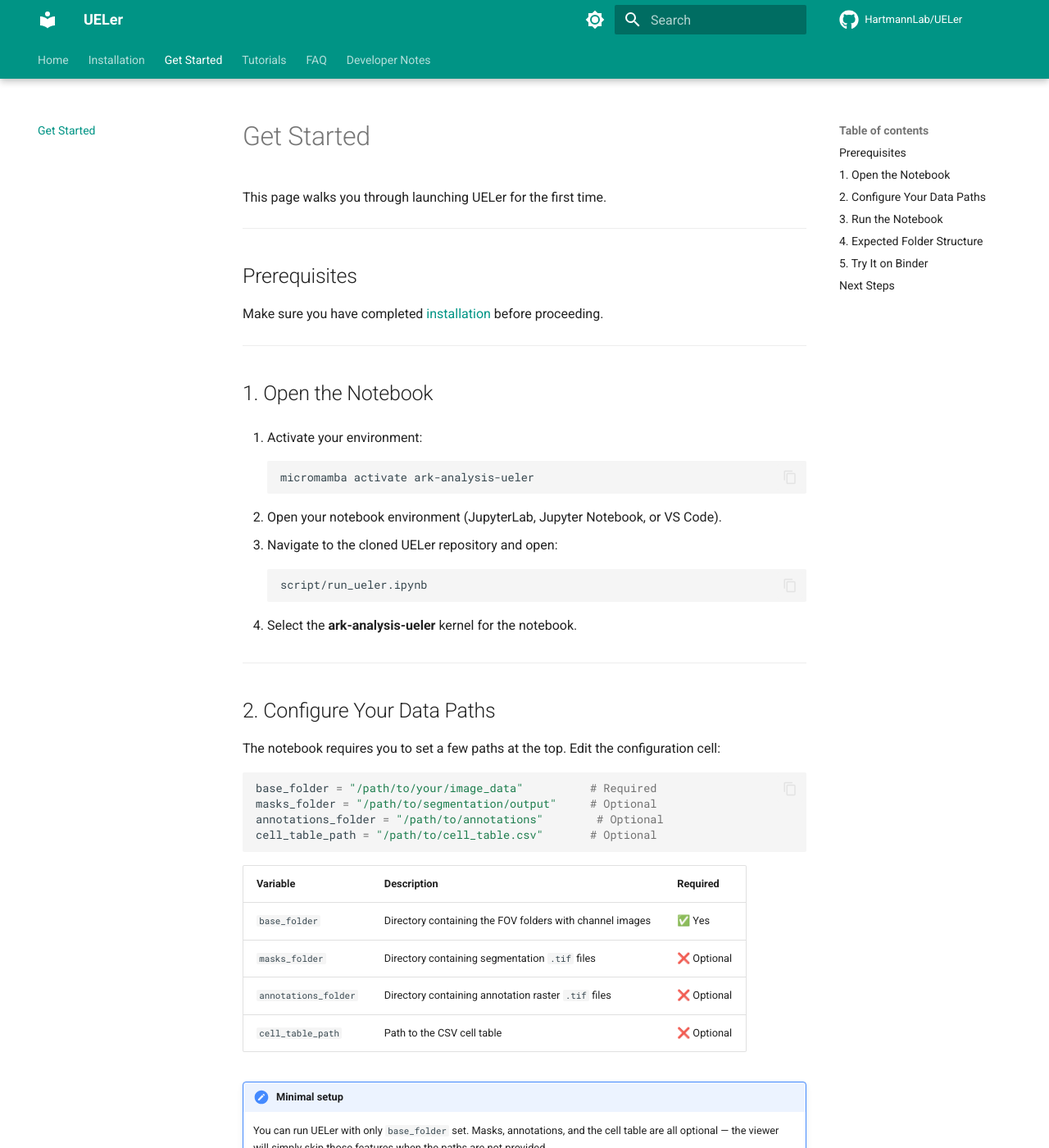
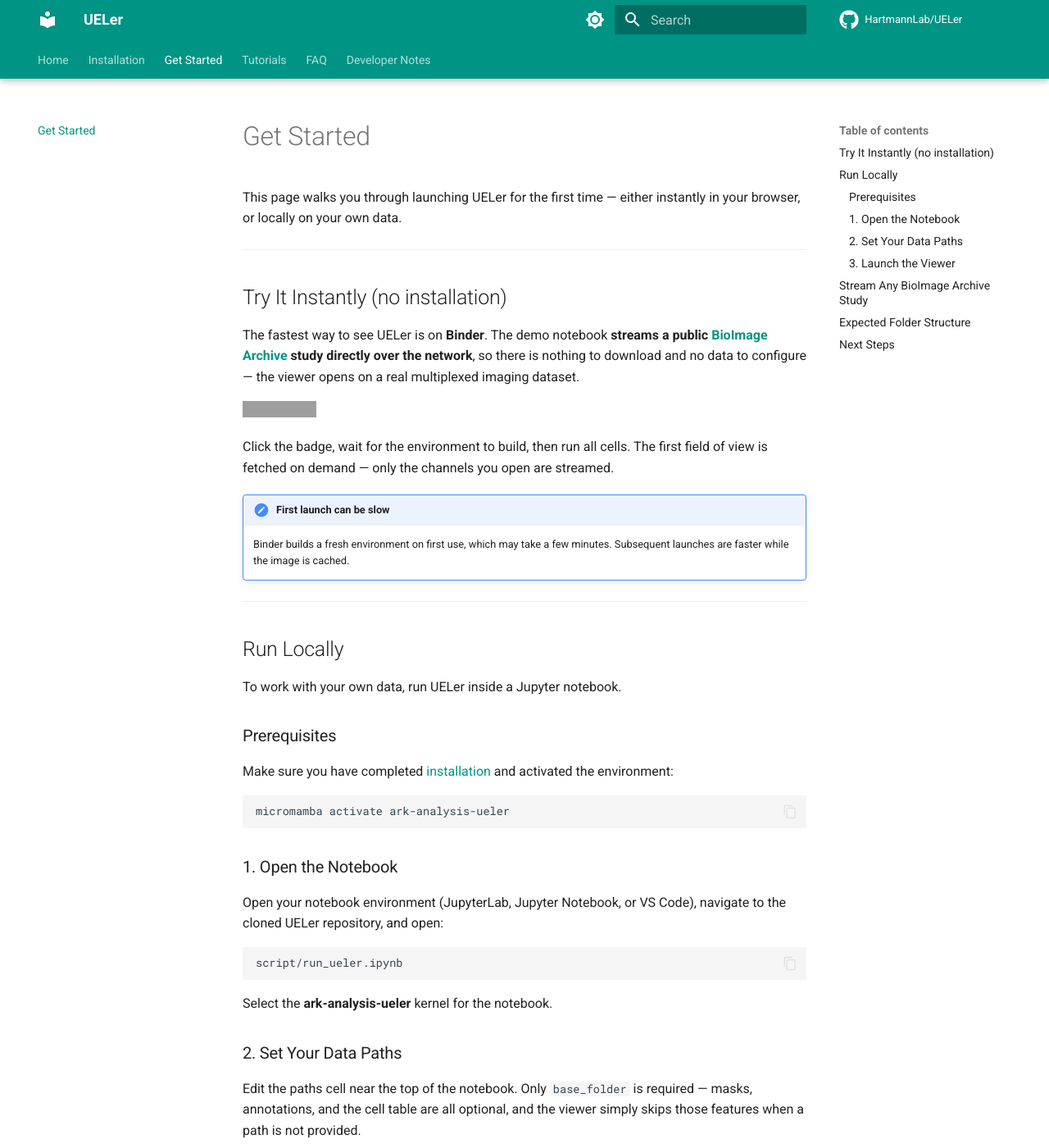
Before and after one commit to HartmannLab/UELer, an MkDocs documentation site: the page built from docs/getting-started.md, in a window 1280 px wide and 1400 px high. Shown: the whole window at 82% size. Built offline with MkDocs 1.6.1 and Material for MkDocs 9.7.7, drawn with Linux system fonts in a browser that asks for light colours; comment, search, counter and statistics services are not loaded; some of the changed text lies outside the part shown; grey boxes are pictures that could not be loaded.

Commit message:
feat: Update Binder links and add new demo notebook for streaming BioImage Archive studies

````diff
--- a/docs/getting-started.md
+++ b/docs/getting-started.md
@@ -1,66 +1,149 @@
 # Get Started
 
-This page walks you through launching UELer for the first time.
+This page walks you through launching UELer for the first time — either instantly in your browser,
+or locally on your own data.
 
 ---
 
-## Prerequisites
+## Try It Instantly (no installation)
 
-Make sure you have completed [installation](installation.md) before proceeding.
+The fastest way to see UELer is on **Binder**. The demo notebook **streams a public
+[BioImage Archive](https://www.ebi.ac.uk/bioimage-archive/) study directly over the network**, so
+there is nothing to download and no data to configure — the viewer opens on a real multiplexed
+imaging dataset.
+
+[![Binder](https://mybinder.org/badge_logo.svg)](https://mybinder.org/v2/gh/HartmannLab/UELer/main?urlpath=%2Fdoc%2Ftree%2Fscript%2Frun_ueler_binder.ipynb)
+
+Click the badge, wait for the environment to build, then run all cells. The first field of view is
+fetched on demand — only the channels you open are streamed.
+
+!!! note "First launch can be slow"
+    Binder builds a fresh environment on first use, which may take a few minutes. Subsequent
+    launches are faster while the image is cached.
 
 ---
 
-## 1. Open the Notebook
+## Run Locally
 
-1. Activate your environment:
+To work with your own data, run UELer inside a Jupyter notebook.
 
-    ```shell
-    micromamba activate ark-analysis-ueler
-    ```
+### Prerequisites
 
-2. Open your notebook environment (JupyterLab, Jupyter Notebook, or VS Code).
-3. Navigate to the cloned UELer repository and open:
+Make sure you have completed [installation](installation.md) and activated the environment:
 
-    ```
-    script/run_ueler.ipynb
-    ```
+```shell
+micromamba activate ark-analysis-ueler
+```
 
-4. Select the **ark-analysis-ueler** kernel for the notebook.
+### 1. Open the Notebook
+
+Open your notebook environment (JupyterLab, Jupyter Notebook, or VS Code), navigate to the cloned
+UELer repository, and open:
+
+```
+script/run_ueler.ipynb
+```
+
+Select the **ark-analysis-ueler** kernel for the notebook.
+
+### 2. Set Your Data Paths
+
+Edit the paths cell near the top of the notebook. Only `base_folder` is required — masks,
+annotations, and the cell table are all optional, and the viewer simply skips those features when a
+path is not provided.
+
+```python
+base_folder = "/path/to/your/image_data"                     # Required
+masks_folder = "/path/to/segmentation/output"                # Optional
+annotations_folder = "/path/to/annotations"                  # Optional
+cell_table_path = "/path/to/cell_table.csv"                  # Optional
+```
+
+| Variable | Purpose | Required |
+|---|---|---|
+| `base_folder` | FOV folders containing per-channel TIFF images | ✅ Yes |
+| `masks_folder` | Segmentation `.tif` rasters | ❌ Optional |
+| `annotations_folder` | Annotation raster `.tif` files | ❌ Optional |
+| `cell_table_path` | Per-cell feature table (CSV) | ❌ Optional |
+
+### 3. Launch the Viewer
+
+UELer is launched from Python. Start with the minimal call and add data sources as you need them.
+
+**Minimal — images only:**
+
+```python
+import ueler
+%matplotlib widget
+
+viewer = ueler.run_viewer(base_folder)
+```
+
+`run_viewer` also accepts `masks_folder=...` and `annotations_folder=...` if you want segmentation
+and annotation overlays without a cell table.
+
+**Full — masks, annotations, and a cell table:**
+
+```python
+import ueler
+import pandas as pd
+from ueler import load_cell_table
+%matplotlib widget
+
+# 1. Build the viewer with images + overlays (do not display yet)
+viewer = ueler.run_viewer(
+    base_folder,
+    masks_folder=masks_folder,
+    annotations_folder=annotations_folder,
+    auto_display=False,
+)
+
+# 2. Attach the cell table, then display
+cell_table = pd.read_csv(cell_table_path)
+load_cell_table(viewer, cell_table=cell_table, auto_display=True, after_plugins=True)
+```
+
+!!! note "Why two steps?"
+    `run_viewer` builds and displays the image and mask viewer. The cell table is attached
+    **separately** with `load_cell_table`, which re-renders the UI with the linked scatter and
+    histogram plots and the cell gallery enabled. If you have no cell table, skip step 2 and let
+    `run_viewer` display on its own (`auto_display` defaults to `True`).
+
+!!! tip "`%matplotlib widget`"
+    The `%matplotlib widget` magic enables the interactive backend used by the viewer. Run it once
+    per kernel session before launching.
 
 ---
 
-## 2. Configure Your Data Paths
+## Stream Any BioImage Archive Study
 
-The notebook requires you to set a few paths at the top. Edit the configuration cell:
+You are not limited to local folders. `run_viewer_bia` streams a public BioImage Archive study
+(`S-BIAD*`) without downloading the whole dataset — pass an accession id (or a direct HTTPS URL) and
+an optional layout descriptor:
 
 ```python
-base_folder = "/path/to/your/image_data"          # Required
-masks_folder = "/path/to/segmentation/output"     # Optional
-annotations_folder = "/path/to/annotations"        # Optional
-cell_table_path = "/path/to/cell_table.csv"       # Optional
+import ueler
+%matplotlib widget
+
+viewer = ueler.run_viewer_bia(
+    "S-BIAD2557",
+    descriptor={
+        "mode": "folder",
+        "base": "Files/spatial_murine_iCCAvsHCC/image_data",
+        "mask_dir": "Files/spatial_murine_iCCAvsHCC/segmentation/cleaned_mask",
+        "mask_glob": "{fov}_*.tiff",
+    },
+)
 ```
 
-| Variable | Description | Required |
-|---|---|---|
-| `base_folder` | Directory containing the FOV folders with channel images | ✅ Yes |
-| `masks_folder` | Directory containing segmentation `.tif` files | ❌ Optional |
-| `annotations_folder` | Directory containing annotation raster `.tif` files | ❌ Optional |
-| `cell_table_path` | Path to the CSV cell table | ❌ Optional |
-
-!!! note "Minimal setup"
-    You can run UELer with only `base_folder` set. Masks, annotations, and the cell table are all optional — the viewer will simply skip those features when the paths are not provided.
+See `script/run_ueler_BIA.ipynb` for more worked examples across several studies.
 
 ---
 
-## 3. Run the Notebook
+## Expected Folder Structure
 
-Run all cells in `run_ueler.ipynb`. The viewer will appear inline in the notebook output.
-
----
-
-## 4. Expected Folder Structure
-
-UELer expects your image data to follow this layout:
+For local data, UELer expects one subdirectory per FOV, each containing single-channel TIFF images
+named by the channel/marker:
 
 ```
 base_folder/
@@ -74,20 +157,10 @@
 └── ...
 ```
 
-Each subdirectory is treated as one FOV (Field of View). Channel files must be single-channel TIFF images named by the channel/marker.
-
----
-
-## 5. Try It on Binder
-
-No local setup? Try UELer directly in your browser:
-
-[![Binder](https://mybinder.org/badge_logo.svg)](https://mybinder.org/v2/gh/HartmannLab/UELer/binder-app?urlpath=%2Fdoc%2Ftree%2Fscript%2Frun_ueler.ipynb)
-
 ---
 
 ## Next Steps
 
 - Learn the [User Interface](tutorials/user-interface.md) layout.
-- Explore [Tutorials](tutorials/index.md) for more advanced features.
+- Explore the [Tutorials](tutorials/index.md) for individual features.
 - Check the [FAQ](faq.md) if you run into issues.
````
Also changed, not shown: README.md (+2 -2 lines), docs/index.md (+2 -2 lines), 2 other files.
